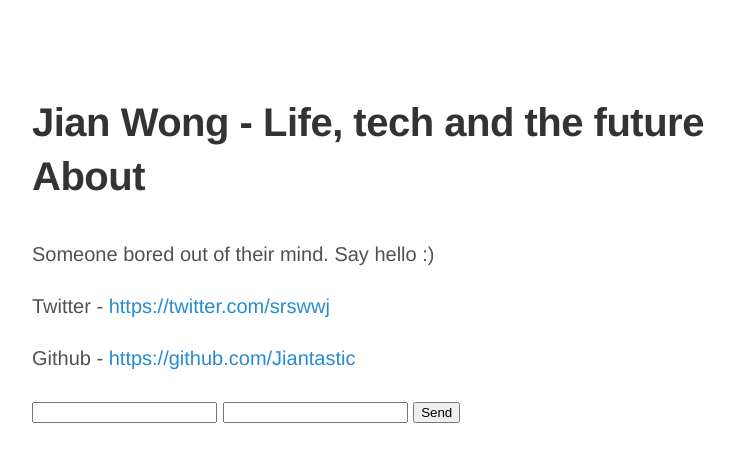
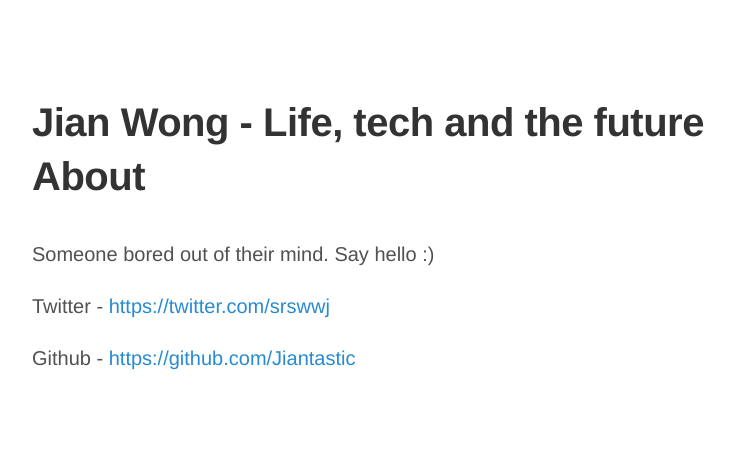
Before and after one commit to Jiantastic/jiantastic.github.io, a Jekyll site: the page built from about.md, in a window 1280 px wide. Shown: the top 462 px of the page, without its empty margins (248-982 px from the left). Built offline with Jekyll 4.4.1, drawn with Linux system fonts in a browser that asks for light colours; Markdown is read by kramdown in place of the engine named in the settings.

Commit message:
Update page.html

```diff
--- a/_layouts/page.html
+++ b/_layouts/page.html
@@ -10,9 +10,3 @@ layout: default
   <h1 class="page-title">{{ page.title }}</h1>
   {{ content }}
 </div>
-<form action="//formspree.io/srswwj@gmail.com"
-      method="POST">
-    <input type="text" name="name">
-    <input type="email" name="_replyto">
-    <input type="submit" value="Send">
-</form>
```
